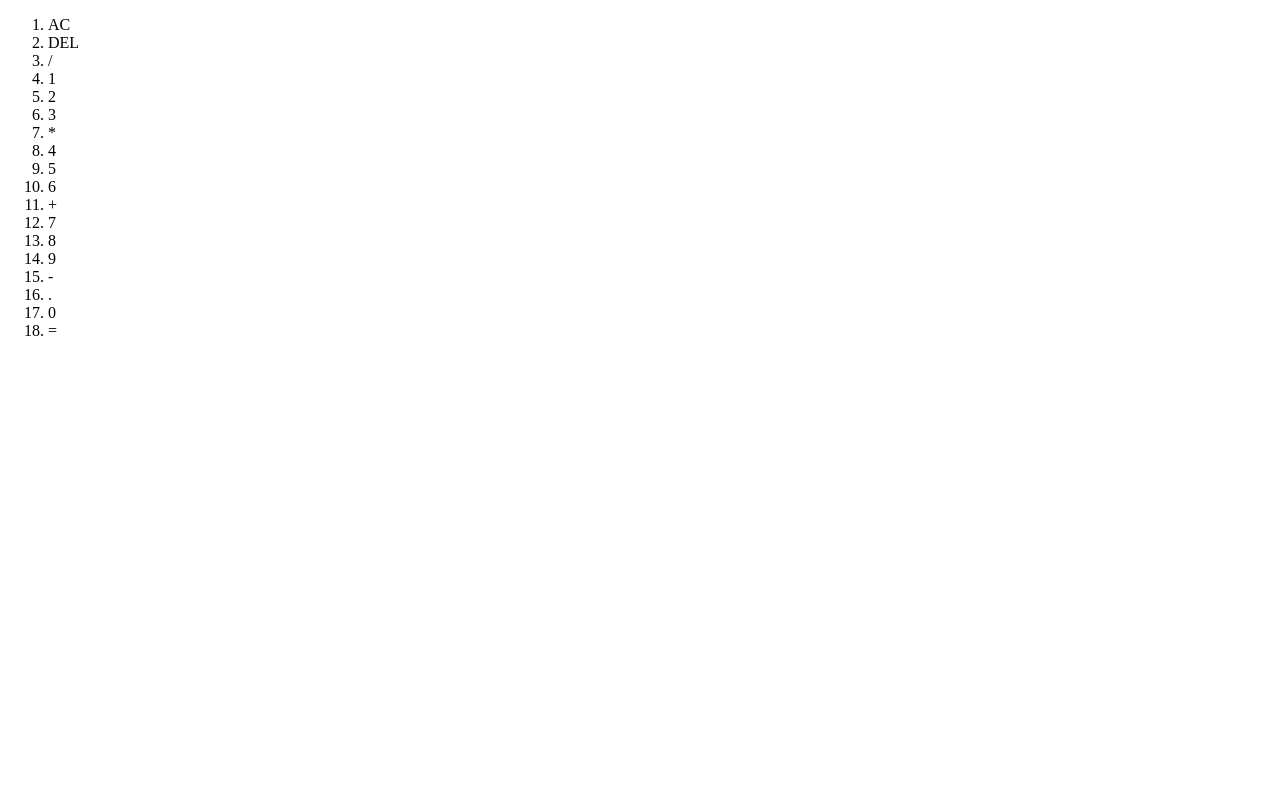
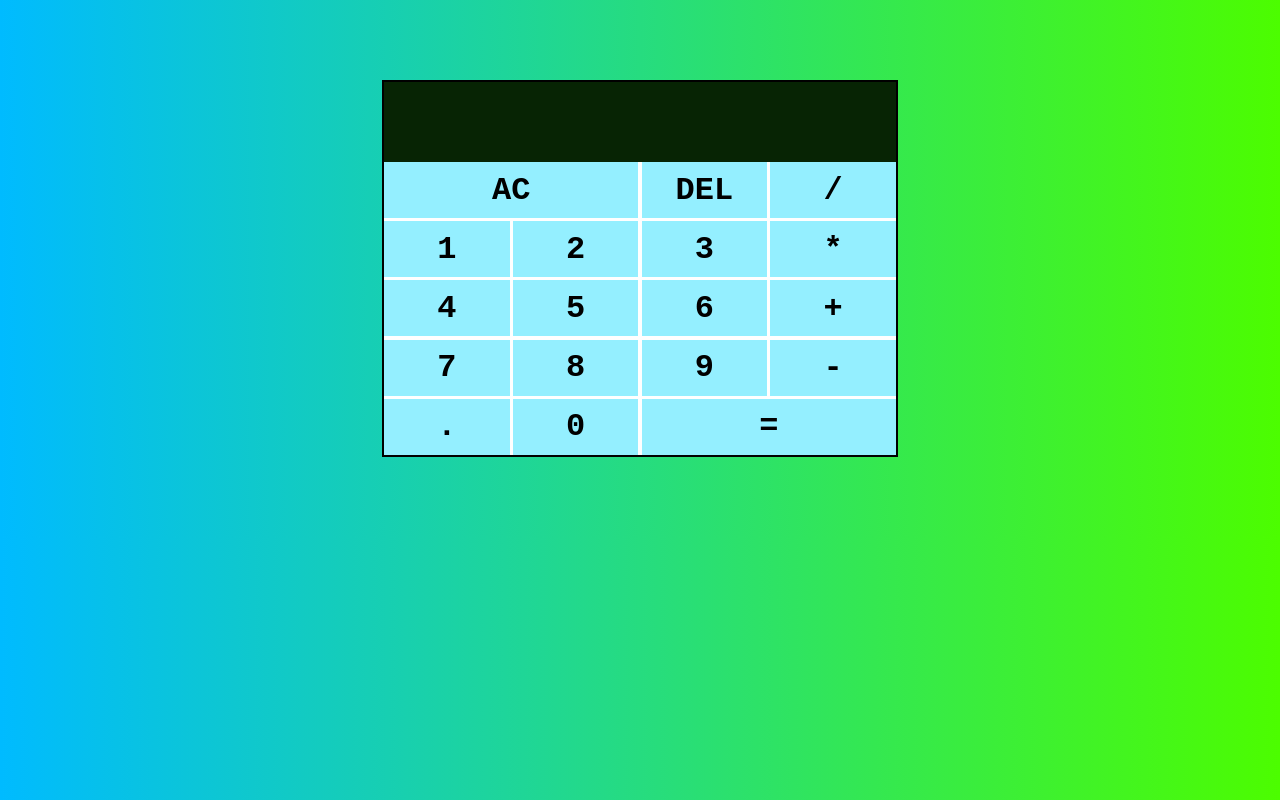
Before and after one commit to DhruvHerwade/simple-calculator, a plain HTML site: page index.html in a window 1280 px wide. Drawn offline with Linux system fonts and the light colour scheme.

Commit message:
done with CSS

```diff
--- a/index.html
+++ b/index.html
@@ -14,8 +14,8 @@
             <div class="previous-input"></div>
             <div class="curr-input"></div>
         </section>
-        <section class="keypad">
-            <ol>
+        <section>
+            <ol class="keypad">
                 <li class="span-two">AC</li>
                 <li>DEL</li>
                 <li>/</li>
--- a/main.css
+++ b/main.css
@@ -0,0 +1,65 @@
+body{
+    margin : 0;
+    background : linear-gradient(90deg,rgb(0, 187, 255),rgb(76, 253, 0));
+}
+
+.calc{
+    width : 40%;
+    margin : 5rem auto;
+    border : 2px solid black;
+}
+
+.display{
+    width : 100%;
+    height : 5rem;
+    background-color: rgb(7, 36, 4);
+    display : flex;
+    flex-direction: column;
+    text-align : right;
+    color : white;
+    font-size : 2rem;
+}
+
+.previous-input{
+    width : 100%;
+    height : 50%;
+}
+
+.curr-input{
+    width : 100%;
+    height: 50%;
+}
+
+.keypad{
+    list-style: none;
+    margin : 0;
+    padding : 0;
+
+    background-color : white;
+
+    display : grid;
+    gap : 0.2rem 0.2rem;
+    grid-template-columns: 1fr 1fr 1fr 1fr;
+}
+
+.span-two{
+    grid-column : span 2;
+}
+
+.keypad li{
+    display : flex;
+    justify-content : center;
+    align-items : center;
+
+    height : 3.5rem;
+    background-color: rgb(148, 239, 255);
+
+    font-size : 2rem;
+    font-weight:700;
+    font-family:monospace;
+}
+
+.keypad li:hover{
+    cursor : pointer;
+    background-color: rgb(255, 255, 255);
+}
```
